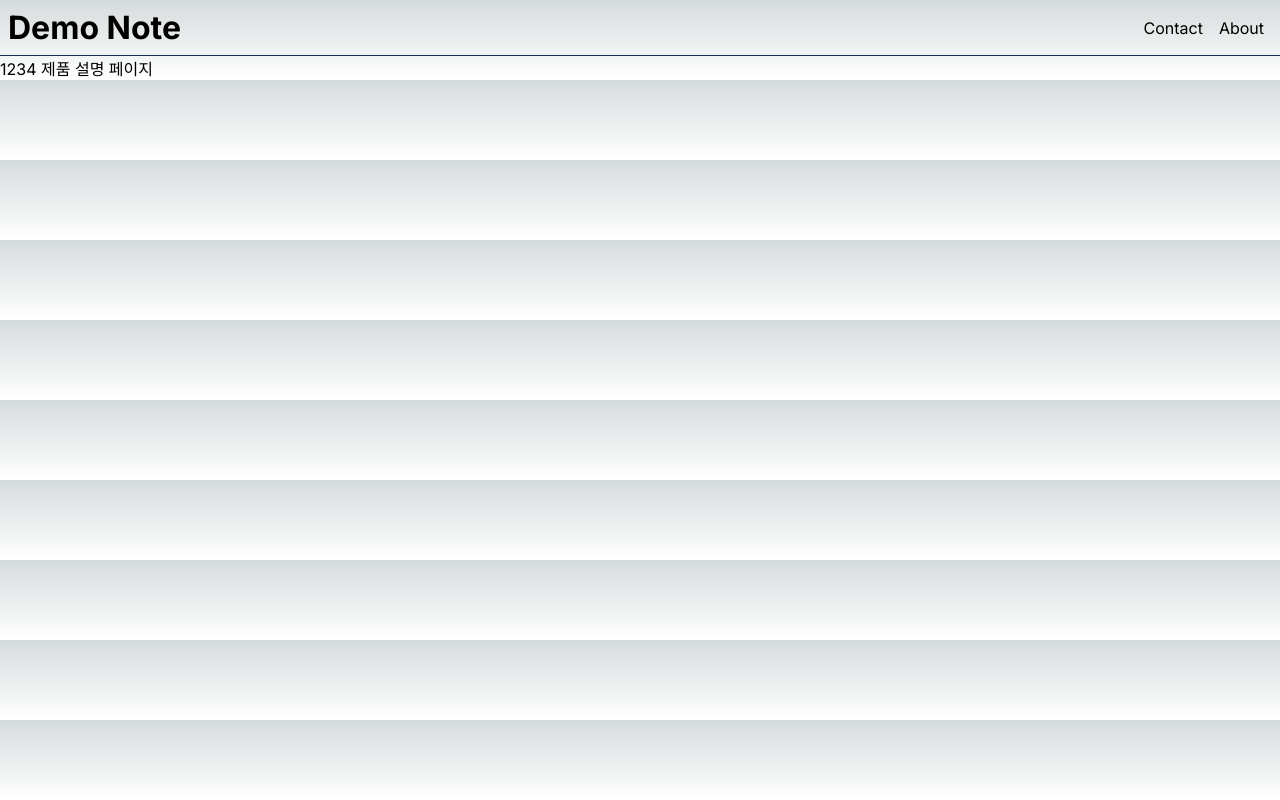
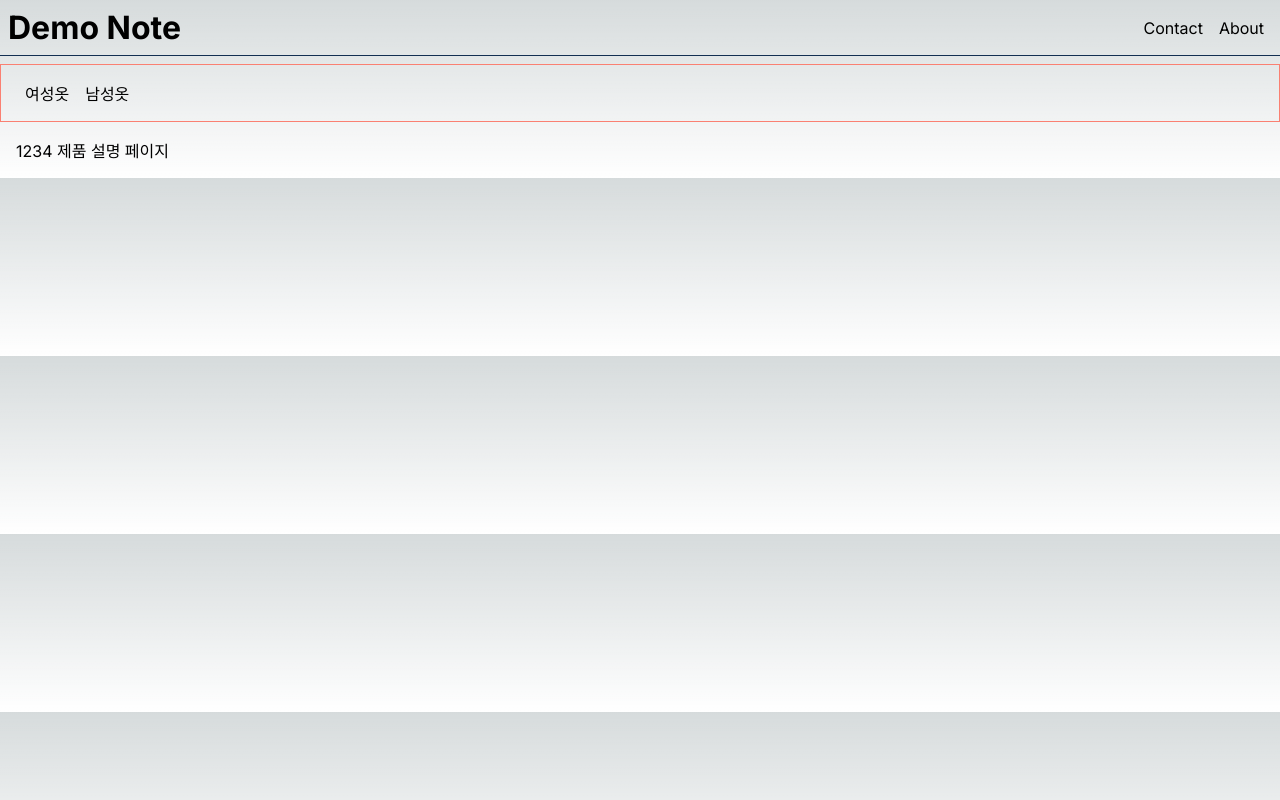
Before and after one commit to wonieeVicky/nextjs-note, a Next.js app in the folder nextjs-note/: page /products/1234 in a window 1280 px wide. Built offline with nearby package versions, Linux system fonts and the light colour scheme.

Commit message:
feat: products 라우트 내 layout 추가(+ layout.module.css)

```diff
--- /dev/null
+++ b/nextjs-note/src/app/products/layout.module.css
@@ -0,0 +1,13 @@
+.nav {
+  padding: 16px;
+  margin-top: 8px;
+  border: 1px solid salmon;
+}
+
+.nav a {
+  padding: 0 8px;
+}
+
+.product {
+  padding: 16px;
+}
--- /dev/null
+++ b/nextjs-note/src/app/products/layout.tsx
@@ -0,0 +1,14 @@
+import React from 'react';
+import styles from './layout.module.css';
+
+export default function ProductsLayout({ children }: { children: React.ReactNode }) {
+  return (
+    <>
+      <nav className={styles.nav}>
+        <a href="">여성옷</a>
+        <a href="">남성옷</a>
+      </nav>
+      <section className={styles.product}>{children}</section>
+    </>
+  );
+}
```
